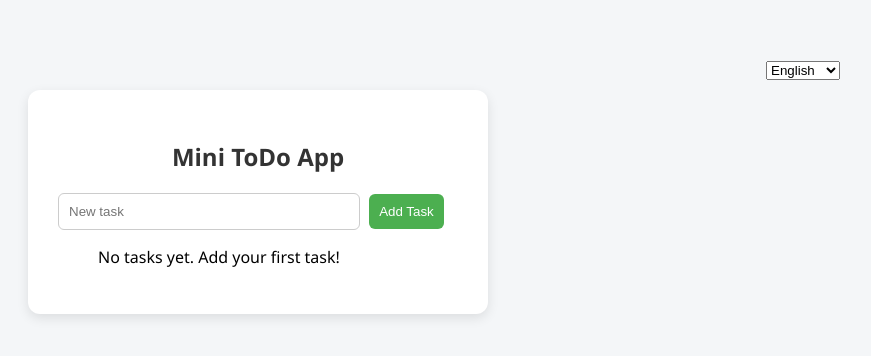
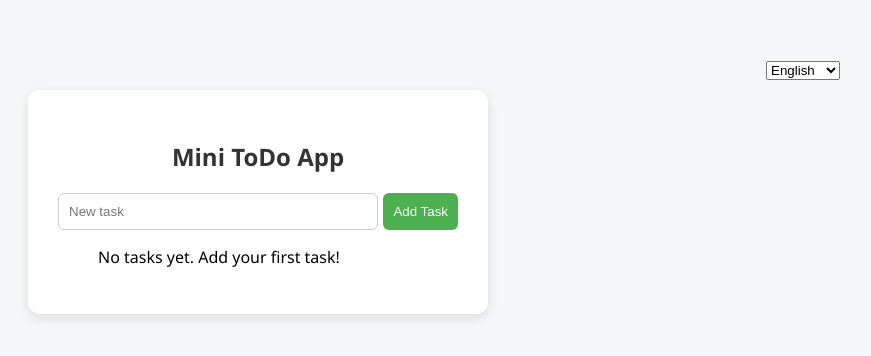
Before and after one commit to lusimarti/mini-todo, a website: page frontend/index.html in a window 1280 px wide. Shown: the whole page, without its empty margins (382-1253 px from the left). Drawn offline with Linux system fonts and the light colour scheme.

```diff
--- a/frontend/index.html
+++ b/frontend/index.html
@@ -18,12 +18,14 @@
     </select>
   </div>
 
-  <div id="todoApp">
-    <h2 id="appTitle">Mini ToDo App</h2>
+<div id="todoApp">
+  <h2 id="appTitle">Mini ToDo App</h2>
+  <div class="input-container">
     <input type="text" id="taskInput" placeholder="New task">
     <button onclick="addTask()" id="addButton">Add Task</button>
-    <ul id="taskList"></ul>
   </div>
+  <ul id="taskList"></ul>
+</div>
 
   <script>
     // Multi-language translations for Todo App
--- a/frontend/style.css
+++ b/frontend/style.css
@@ -20,12 +20,18 @@
   margin-bottom: 20px;
 }
 
-input[type="text"] {
-  width: 70%;
+
+.input-container {
+  display: flex;
+  gap: 5px;
+  margin-bottom: 15px;
+}
+
+#taskInput {
+  flex: 1;
   padding: 10px;
   border: 1px solid #ccc;
   border-radius: 6px;
-  margin-right: 5px;
 }
 
 button {
```
